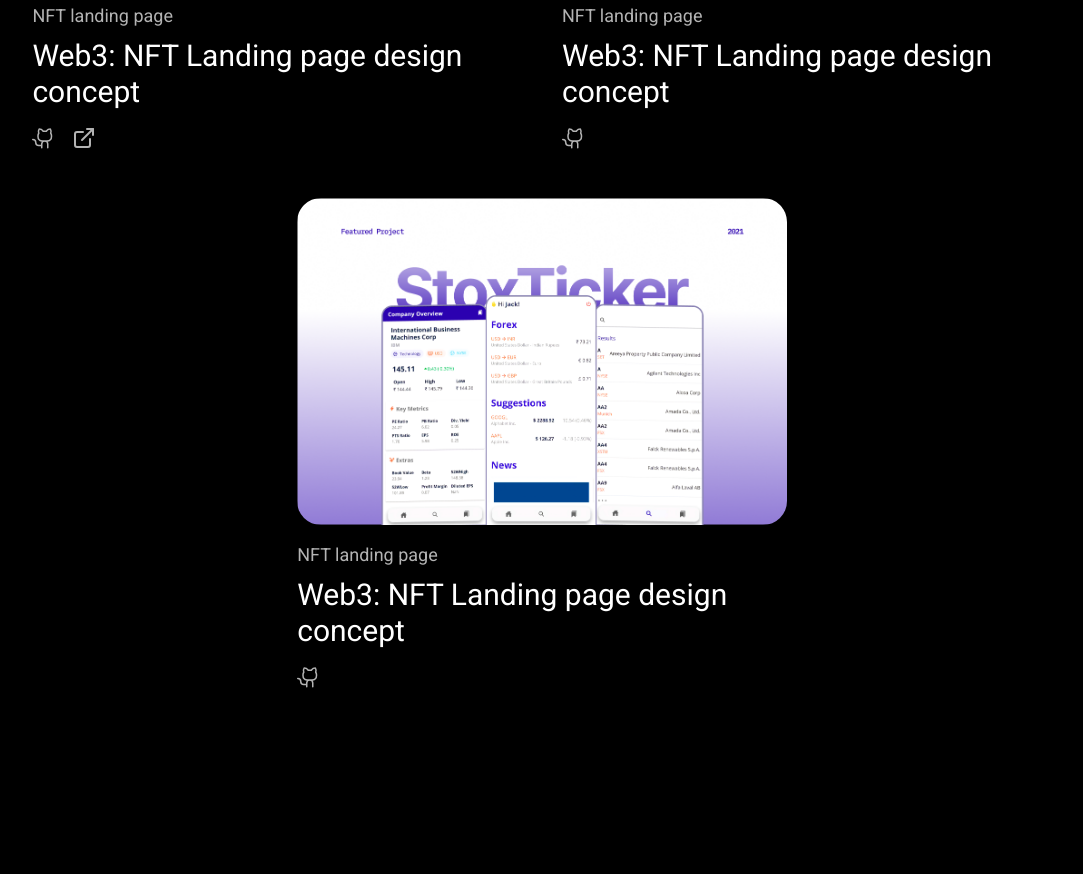
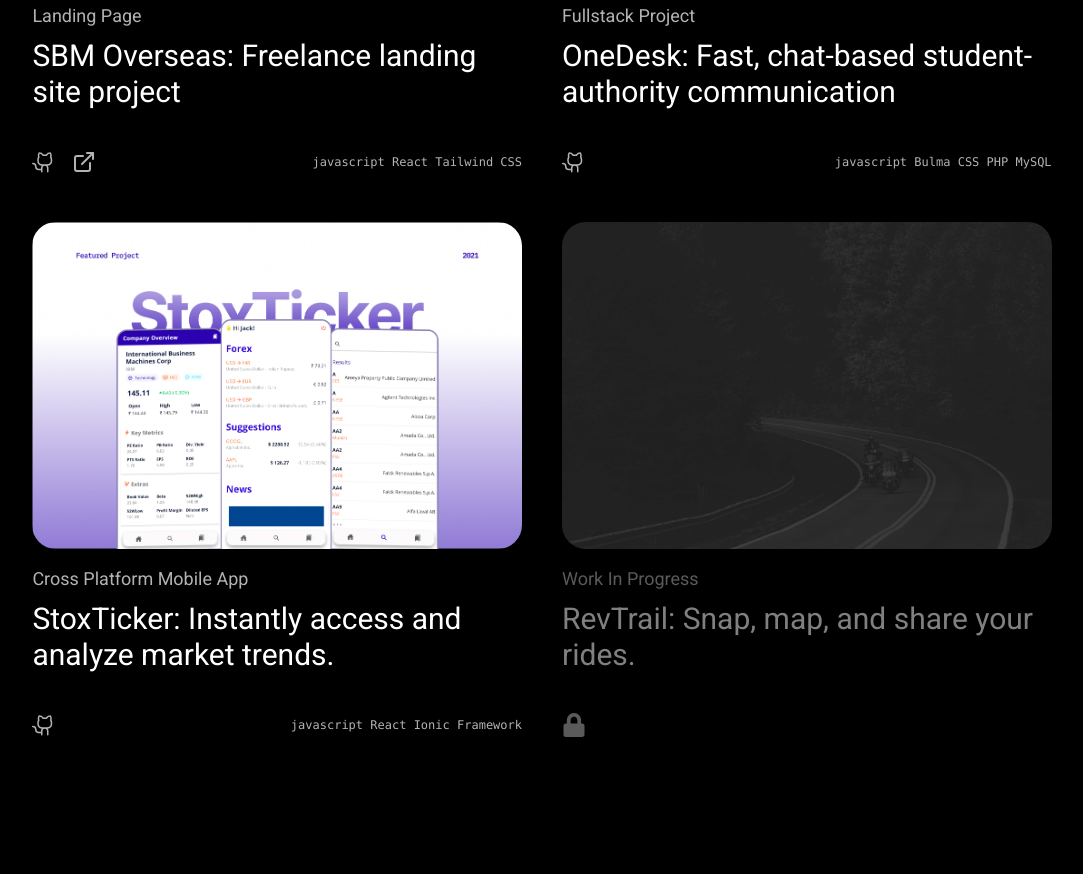
Before and after one commit to subodhGalande/portfolio-v2, a React (Vite) app: page / in a window 1280 px wide. Shown: the part 2460-3334 px from the top of the page, without its empty margins (98-1181 px from the left). Built offline with nearby package versions, Linux system fonts and the light colour scheme; a web font is replaced by a local one.

Commit message:
add: revtrail and project descriptions

```diff
--- a/src/components/elements/ProjectCard.jsx
+++ b/src/components/elements/ProjectCard.jsx
@@ -1,12 +1,13 @@
 import { FiExternalLink } from "react-icons/fi";
 import { PiGithubLogo } from "react-icons/pi";
+import { FaLock } from "react-icons/fa";
 
 const ProjectCard = () => {
   const projects = [
     {
       img: "/SBMOverseas.png",
-      title: "NFT landing page",
-      desc: "Web3: NFT Landing page design concept",
+      title: "Landing Page",
+      desc: "SBM Overseas: Freelance landing site project",
       links: {
         direct: "https://sbmoverseas.vercel.app/",
         github: "https://github.com/subodhGalande/sbmoverseas",
@@ -15,8 +16,8 @@
     },
     {
       img: "/OneDesk.png",
-      title: "NFT landing page",
-      desc: "Web3: NFT Landing page design concept",
+      title: "Fullstack Project",
+      desc: "OneDesk: Fast, chat-based student-authority communication",
       links: {
         github: "https://github.com/subodhGalande/OneDesk",
       },
@@ -24,8 +25,8 @@
     },
     {
       img: "/stoxticker.png",
-      title: "NFT landing page",
-      desc: "Web3: NFT Landing page design concept",
+      title: "Cross Platform Mobile App",
+      desc: "StoxTicker: Instantly access and analyze market trends.",
       links: {
         github: "https://github.com/subodhGalande/stoxticker",
       },
@@ -36,7 +37,6 @@
   return (
     <>
       <div className="mt-11 w-full max-w-7xl flex mx-auto flex-col justify-center gap-10 sm:gap-y-12 sm:flex-row sm:flex flex-wrap sm:mt-14 md:w-full sm:h-full sm:w-3/4">
-        {" "}
         {projects.map((project, index) => (
           <div
             key={index}
@@ -53,25 +53,45 @@
             <h1 className="font-sans leading-8 -mt-2 font-normal text-2xl sm:text-3xl">
               {project.desc}
             </h1>
-            <div className="flex justify-between">
-              <div className="flex gap-4">
+            <div className="flex mt-2 sm:mt-6 justify-between">
+              <div className="flex gap-4 justify-around">
                 {project.links.github && (
                   <a href={project.links.github} target="_blank">
                     {" "}
-                    <PiGithubLogo className=" h-6 w-6 text-grey" />{" "}
+                    <PiGithubLogo className=" h-5 w-5 sm:w-6 sm:h-6 text-grey" />{" "}
                   </a>
                 )}
 
                 {project.links.direct && (
                   <a href={project.links.direct} target="_blank">
                     {" "}
-                    <FiExternalLink className=" h-6 w-6 text-grey" />{" "}
+                    <FiExternalLink className=" h-5 w-5 sm:w-6 sm:h-6 text-grey" />{" "}
                   </a>
                 )}
               </div>
+              <h1 className="font-mono text-grey text-[.5rem] sm:text-xs self-center">
+                {project.tech}
+              </h1>
             </div>
           </div>
         ))}
+        <div className="h-1/2 w-full brightness-50 gap-y-4 flex flex-col sm:w-[40%] sm:h-auto">
+          <img className="rounded-xl sm:rounded-3xl" alt="" src="Motor.jpg" />
+          <h2 className="font-sans text-sm text-grey sm:text-lg ">
+            Work In Progress
+          </h2>
+          <h1 className="font-sans leading-8 -mt-2 font-normal text-2xl sm:text-3xl">
+            RevTrail: Snap, map, and share your rides.
+          </h1>
+          <div className="flex mt-2 sm:mt-6 justify-between">
+            <div className="flex gap-4 justify-around">
+              <a target="_blank">
+                {" "}
+                <FaLock className=" h-5 w-5 sm:w-6 sm:h-6 text-grey" />{" "}
+              </a>
+            </div>
+          </div>
+        </div>{" "}
       </div>
     </>
   );
```
Also changed, not shown: public/Motor.jpg (added).
